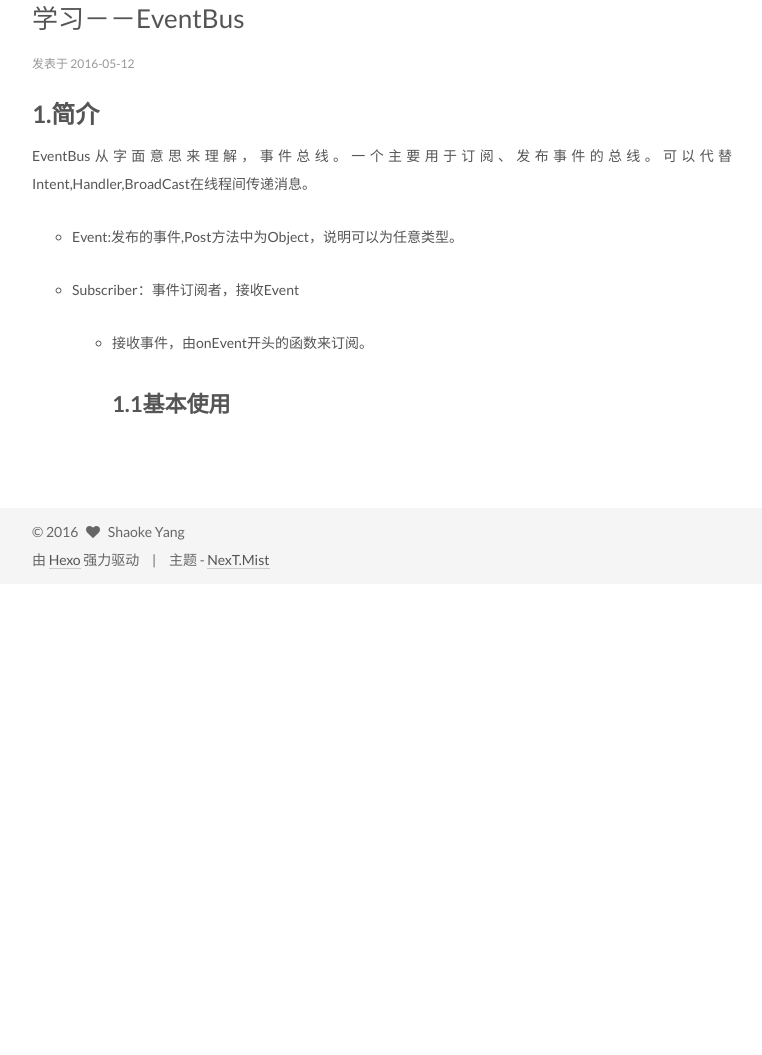
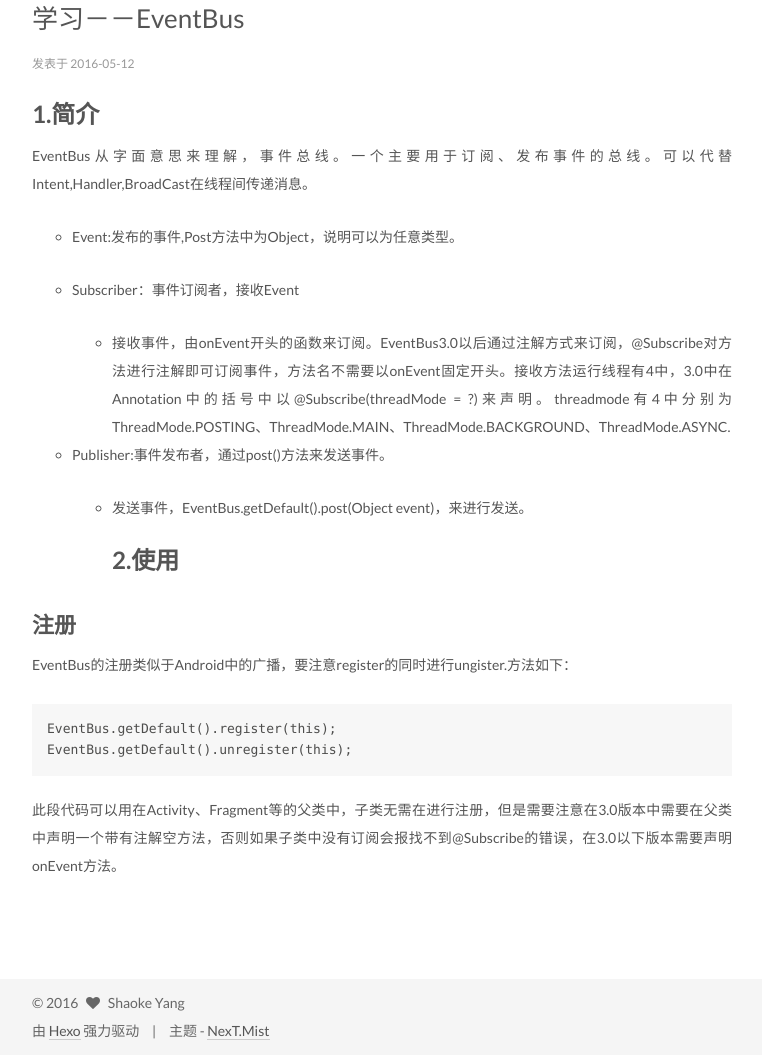
Before and after one commit to pdsysk/pdsysk.github.io, a plain HTML site: page index.html in a window 1280 px wide. Shown: the part 764-1819 px from the top of the page, without its empty margins (258-1020 px from the left). Before the commit the page ends 1348 px from the top, so only its background shows below. Drawn offline with Linux system fonts and the light colour scheme.

Commit message:
Site updated: 2016-05-18 22:24:30

```diff
--- a/css/main.css
+++ b/css/main.css
@@ -1534,7 +1534,7 @@ pre .javascript .function {
   width: 4px;
   height: 4px;
   border-radius: 50%;
-  background: #a6a4ed;
+  background: #ffff7f;
 }
 .links-of-blogroll {
   font-size: 13px;
--- a/index.html
+++ b/index.html
@@ -378,10 +378,19 @@ if (parent != null) {
 </li>
 <li><p>Subscriber：事件订阅者，接收Event</p>
 <ul>
-<li>接收事件，由onEvent开头的函数来订阅。<h2 id="1-1基本使用"><a href="#1-1基本使用" class="headerlink" title="1.1基本使用"></a>1.1基本使用</h2></li>
+<li>接收事件，由onEvent开头的函数来订阅。EventBus3.0以后通过注解方式来订阅，@Subscribe对方法进行注解即可订阅事件，方法名不需要以onEvent固定开头。接收方法运行线程有4中，3.0中在Annotation中的括号中以@Subscribe(threadMode = ?)来声明。threadmode有4中分别为ThreadMode.POSTING、ThreadMode.MAIN、ThreadMode.BACKGROUND、ThreadMode.ASYNC.</li>
+</ul>
+</li>
+<li><p>Publisher:事件发布者，通过post()方法来发送事件。</p>
+<ul>
+<li>发送事件，EventBus.getDefault().post(Object event)，来进行发送。<h1 id="2-使用"><a href="#2-使用" class="headerlink" title="2.使用"></a>2.使用</h1></li>
 </ul>
 </li>
 </ul>
+<h2 id="注册"><a href="#注册" class="headerlink" title="注册"></a>注册</h2><p>EventBus的注册类似于Android中的广播，要注意register的同时进行ungister.方法如下：</p>
+<pre><code>EventBus.getDefault().register(this);
+EventBus.getDefault().unregister(this);
+</code></pre><p>此段代码可以用在Activity、Fragment等的父类中，子类无需在进行注册，但是需要注意在3.0版本中需要在父类中声明一个带有注解空方法，否则如果子类中没有订阅会报找不到@Subscribe的错误，在3.0以下版本需要声明onEvent方法。</p>
 
 
 
```
Also changed, not shown: 2016/05/12/2016-05-12-计划/index.html (+15 -6 lines).
